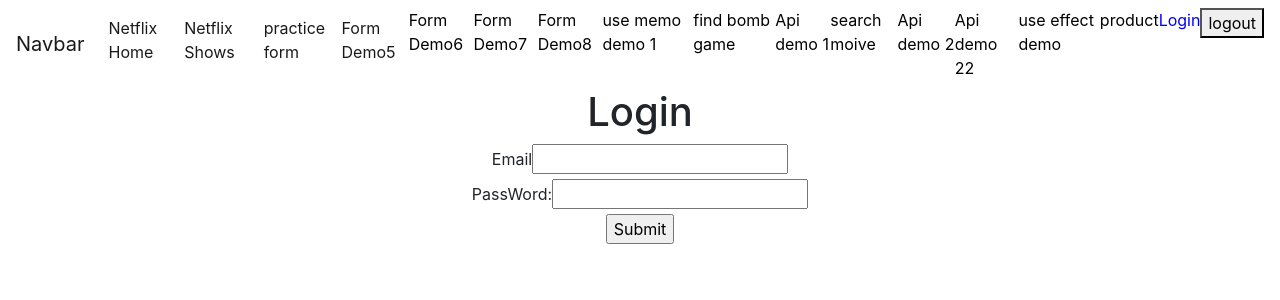
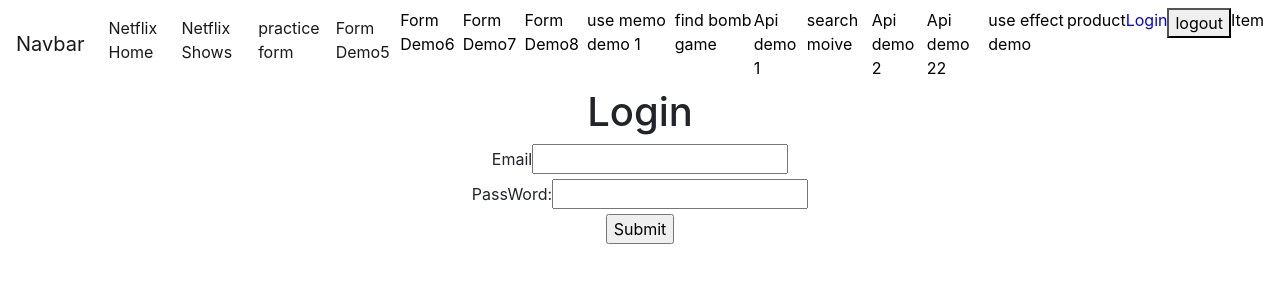
Before and after one commit to purvaDave26/learning26, a React (Vite) app: page /login in a window 1280 px wide. Shown: the top 300 px of the page. Built offline with nearby package versions, Linux system fonts and the light colour scheme.

Commit message:
Add Item data

```diff
--- a/src/App.jsx
+++ b/src/App.jsx
@@ -58,6 +58,7 @@ import { UseEffectDemo1 } from './components/UseEffectDemo1';
 import { Bounce, ToastContainer } from 'react-toastify';
 import { Product } from './components/Product';
 import { Login } from './components/api/Login';
+import { Item } from './components/api/Item';
 //import './App.css'
 
 function App() {
@@ -159,6 +160,7 @@ transition={Bounce}
         <Route path='/useeffectdemo1' element={<UseEffectDemo1/>}></Route>
         <Route path='/product' element={<Product/>}></Route>
         <Route path='/login' element={<Login/>}></Route>
+        <Route path='/item' element={<Item/>}></Route>
       </Routes>
     </div>
   )
--- a/src/components/Navbar.jsx
+++ b/src/components/Navbar.jsx
@@ -8,7 +8,9 @@ export const Navbar = () => {
 
     localStorage.clear();
     alert("logout");
+    document.cookie = "token=; max-age=0; path=/;";
     navigate("/login");
+
   }
   return (
     <div>
@@ -237,6 +239,12 @@ export const Navbar = () => {
              <li class="nav-item active">
               <button onClick={logoutHandlar}>logout</button>
             </li>
+
+             <li>
+               <NavLink to="/item" className={({ isActive }) => (isActive ? "active-link" : "")} style={({ isActive }) =>
+                ({color: isActive ? "blue" : "black"})}>Item</NavLink>
+            </li>
+
     </ul>
   </div>
 </nav>
--- a/src/components/api/Login.jsx
+++ b/src/components/api/Login.jsx
@@ -12,6 +12,10 @@ export const Login = () => {
         console.log(res.data.data);
 
         localStorage.setItem("tokan",res.data.data);
+
+       document.cookie = `token=${res.data.data}`;
+       console.log(document.cookie);
+
 
 
     }
```
